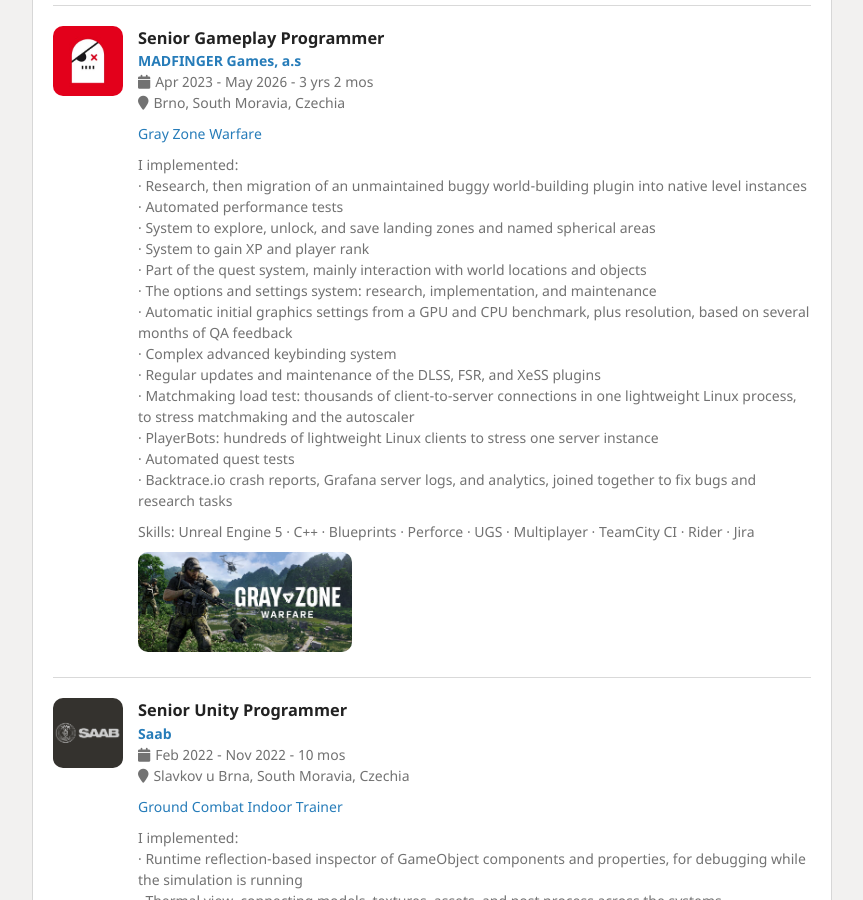
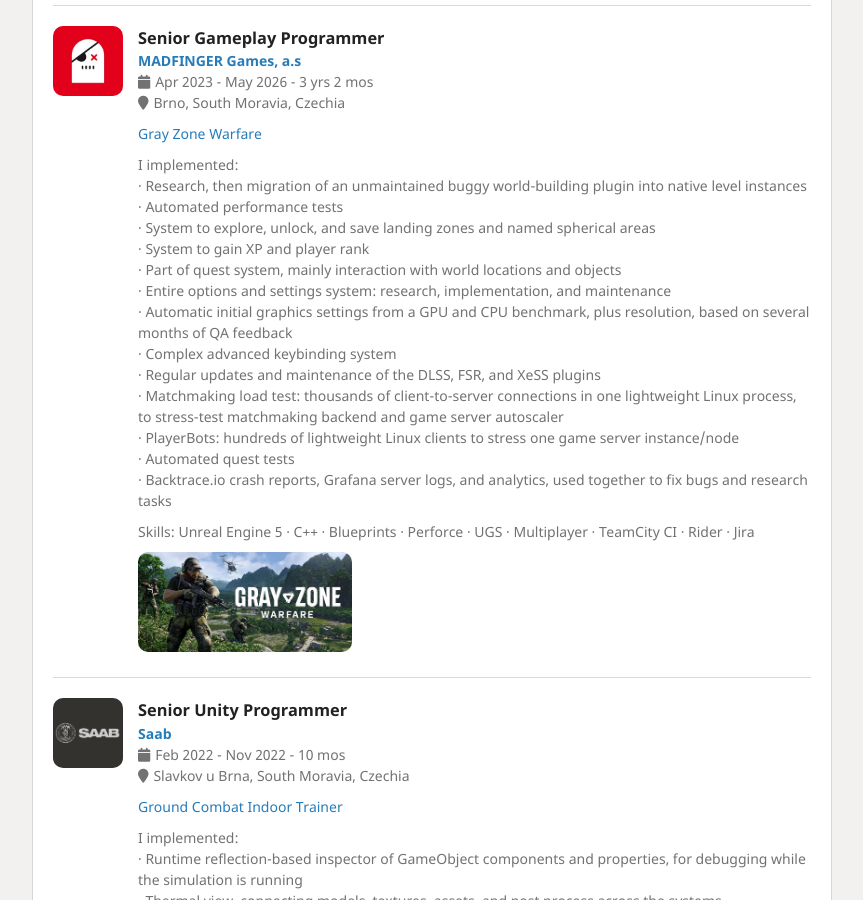
Before and after one commit to JakubNei/jakubnei.github.io, a Jekyll site: the page built from index.html, in a window 1280 px wide and 900 px high, scrolled down 1018 px. Shown: the whole window, without its empty margins (208-1071 px from the left). Built offline with Jekyll 4.4.1, drawn with Linux system fonts in a browser that asks for light colours; nearby versions of some CDN libraries.

Commit message:
Clarify the MADFINGER employment bullets.
Co-authored-by: Cursor <cursoragent@cursor.com>

```diff
--- a/pages/portfolio/portfolio.html
+++ b/pages/portfolio/portfolio.html
@@ -24,15 +24,15 @@
 				<li>Automated performance tests</li>
 				<li>System to explore, unlock, and save landing zones and named spherical areas</li>
 				<li>System to gain XP and player rank</li>
-				<li>Part of the quest system, mainly interaction with world locations and objects</li>
-				<li>The options and settings system: research, implementation, and maintenance</li>
+				<li>Part of quest system, mainly interaction with world locations and objects</li>
+				<li>Entire options and settings system: research, implementation, and maintenance</li>
 				<li>Automatic initial graphics settings from a GPU and CPU benchmark, plus resolution, based on several months of QA feedback</li>
 				<li>Complex advanced keybinding system</li>
 				<li>Regular updates and maintenance of the DLSS, FSR, and XeSS plugins</li>
-				<li>Matchmaking load test: thousands of client-to-server connections in one lightweight Linux process, to stress matchmaking and the autoscaler</li>
-				<li>PlayerBots: hundreds of lightweight Linux clients to stress one server instance</li>
+				<li>Matchmaking load test: thousands of client-to-server connections in one lightweight Linux process, to stress-test matchmaking backend and game server autoscaler</li>
+				<li>PlayerBots: hundreds of lightweight Linux clients to stress one game server instance/node</li>
 				<li>Automated quest tests</li>
-				<li>Backtrace.io crash reports, Grafana server logs, and analytics, joined together to fix bugs and research tasks</li>
+				<li>Backtrace.io crash reports, Grafana server logs, and analytics, used together to fix bugs and research tasks</li>
 			</ul>
 			<br>
 			<div class="skills">Skills: Unreal Engine 5 · C++ · Blueprints · Perforce · UGS · Multiplayer · TeamCity CI · Rider · Jira</div>
```
